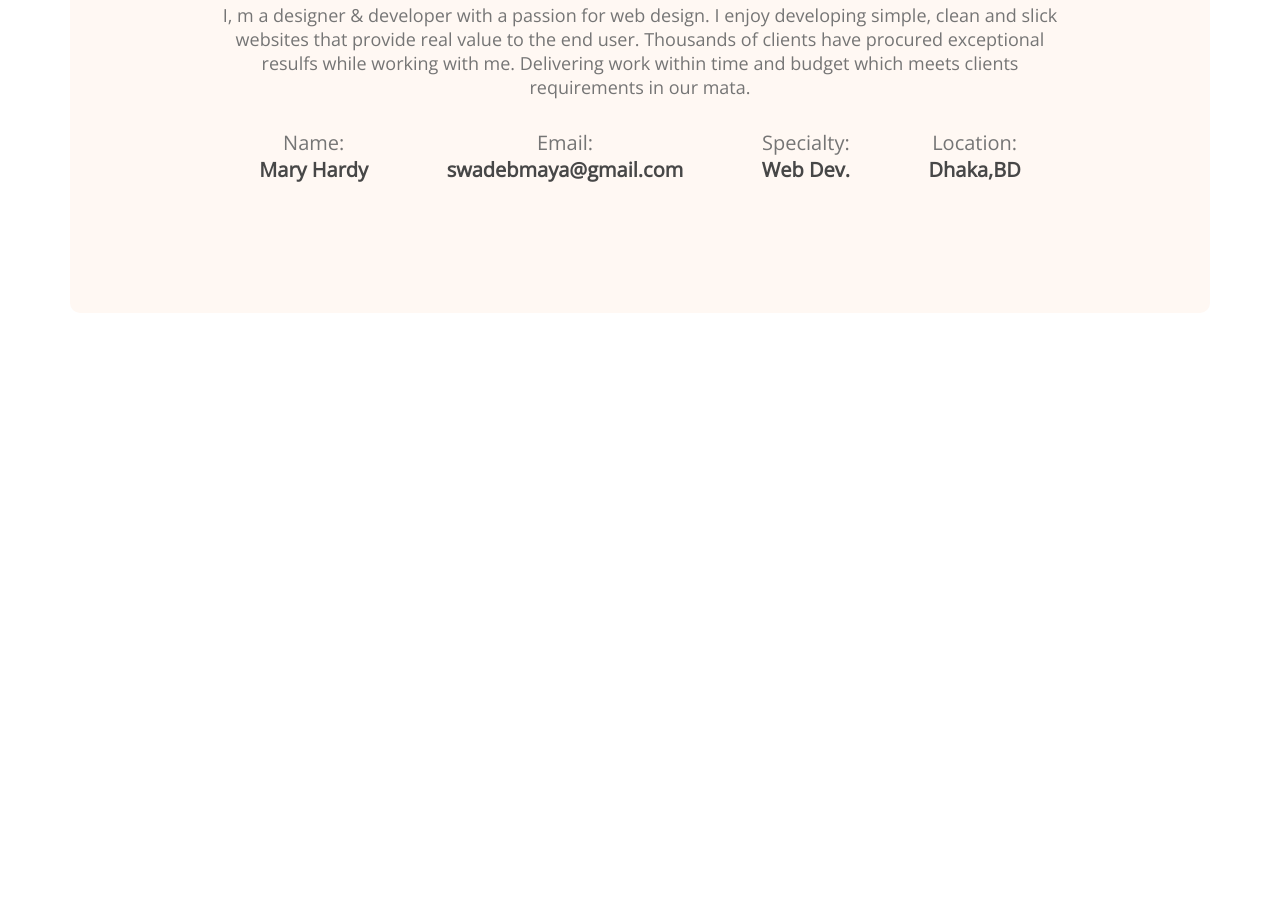
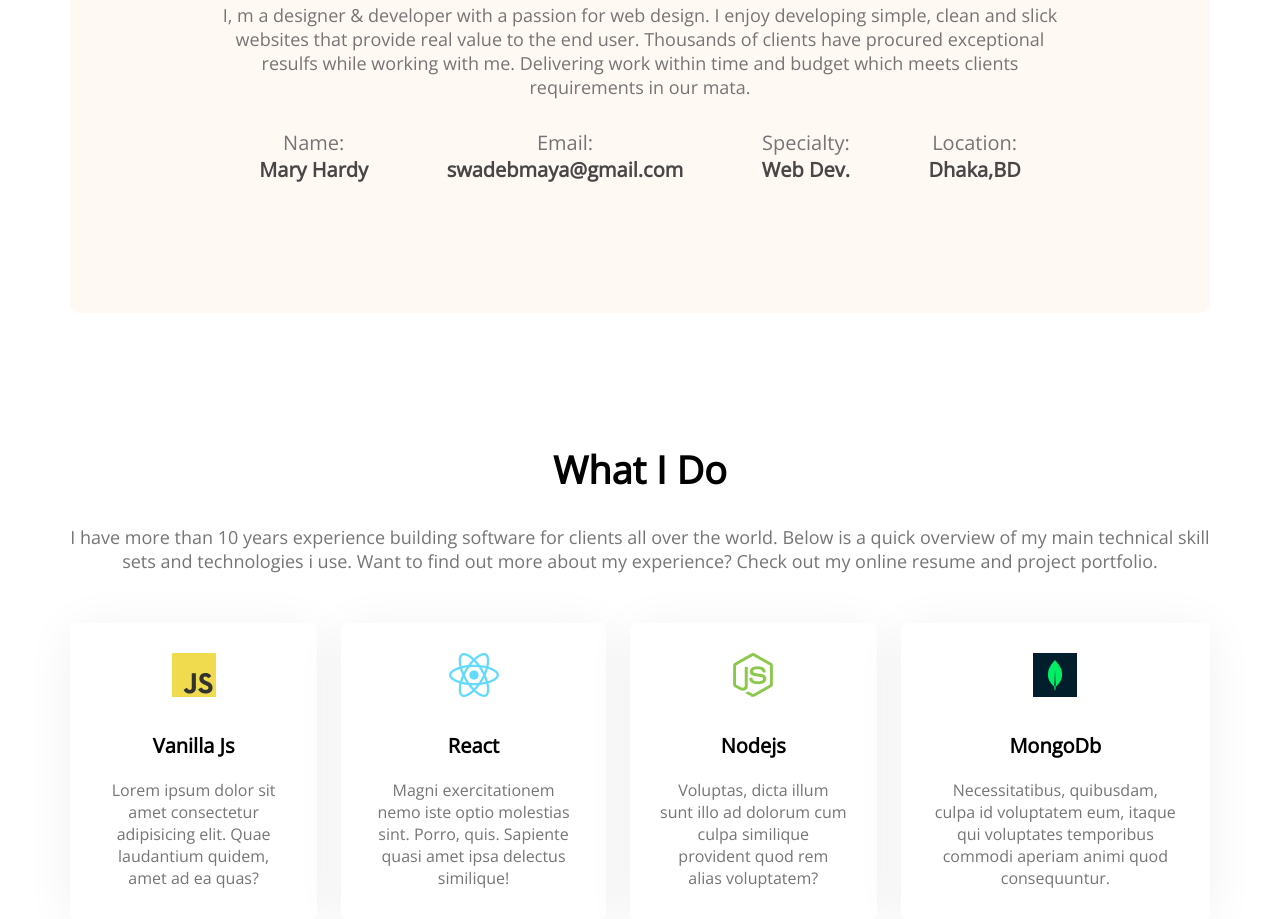
Before and after one commit to swadebsharma6/Developer-portfolio, a plain HTML site: page index.html in a window 1280 px wide. Shown: the part 1129-2048 px from the top of the page. Before the commit the page ends 1442 px from the top, so only its background shows below. Drawn offline with nearby package versions, Linux system fonts and the light colour scheme.

Commit message:
added what-i-do section

```diff
--- a/index.html
+++ b/index.html
@@ -29,6 +29,7 @@
             <img src="images/hardy.png" alt="">
         </div>
     </header>
+    <!-- main section -->
     <main>
         <section class="about">
             <h3 class="section-title">About Me</h3>
@@ -52,6 +53,34 @@
               </div>
             </div>
         </section>
+        <!-- What I do section  -->
+        <section class="what-i-do">
+            <h3 class="section-title">What I Do</h3>
+            <p class="what-i-do-description" >I have more than 10 years experience building software for clients all over the world. Below is a quick overview of my main technical skill sets and technologies i use. Want to find out more about my experience? Check out my online resume and project portfolio.</p>
+            <div class="skills-container">
+             <div class="skill">
+                <img src="images/icons/js.png" alt="">
+                <p class="skill-title">Vanilla Js</p>
+                <p class="skill-description">Lorem ipsum dolor sit amet consectetur adipisicing elit. Quae laudantium quidem, amet ad ea quas?</p>
+             </div>
+             <div class="skill">
+                <img src="images/icons/react.png" alt="">
+                <p class="skill-title">React</p>
+                <p class="skill-description">Magni exercitationem nemo iste optio molestias sint. Porro, quis. Sapiente quasi amet ipsa delectus similique!</p>
+             </div>
+             <div class="skill">
+                <img src="images/icons/nodejs.png" alt="">
+                <p class="skill-title">Nodejs</p>
+                <p class="skill-description">Voluptas, dicta illum sunt illo ad dolorum cum culpa similique provident quod rem alias voluptatem?</p>
+             </div>
+             <div class="skill">
+                <img src="images/icons/mongo.png
+                " alt="">
+                <p class="skill-title">MongoDb</p>
+                <p class="skill-description">Necessitatibus, quibusdam, culpa id voluptatem eum, itaque qui voluptates temporibus commodi aperiam animi quod consequuntur.</p>
+             </div>
+            </div>
+        </section>
     </main>
     <footer>
 
--- a/styles/style.css
+++ b/styles/style.css
@@ -99,3 +99,34 @@ main{
     font-weight: 700;
     color: #474747;
 }
+/* What i do style */
+.what-i-do{
+    text-align: center;
+    margin-top: 130px;
+}
+.what-i-do-description{
+    color: #757575;
+    text-align: center;
+    font-size: 18px;
+    margin-bottom: 50px;
+}
+.skills-container{
+  display: flex;
+  gap: 24px;
+}
+.skill{
+    background: #FFFFFF;
+    box-shadow: 0px 6px 50px rgba(0, 0, 0, 0.06);
+    border-radius: 5px;
+    padding: 30px;
+}
+.skill-title{
+    font-weight: 700 ;
+    font-size: 20px;
+    margin-top: 30px;
+    margin-bottom: 20px;
+}
+.skill-description{
+    font-size: 16px;
+    color: #757575;
+}
```
